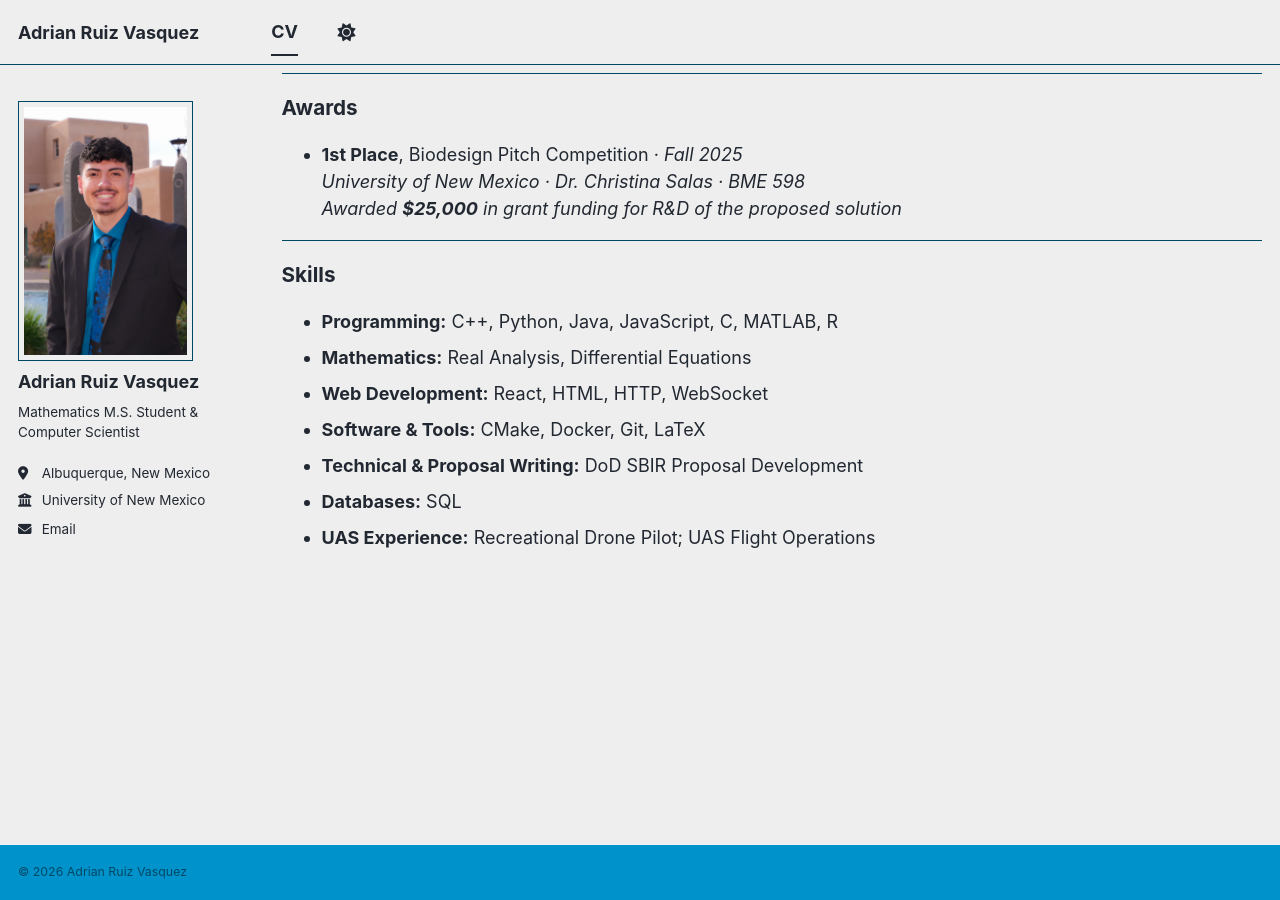
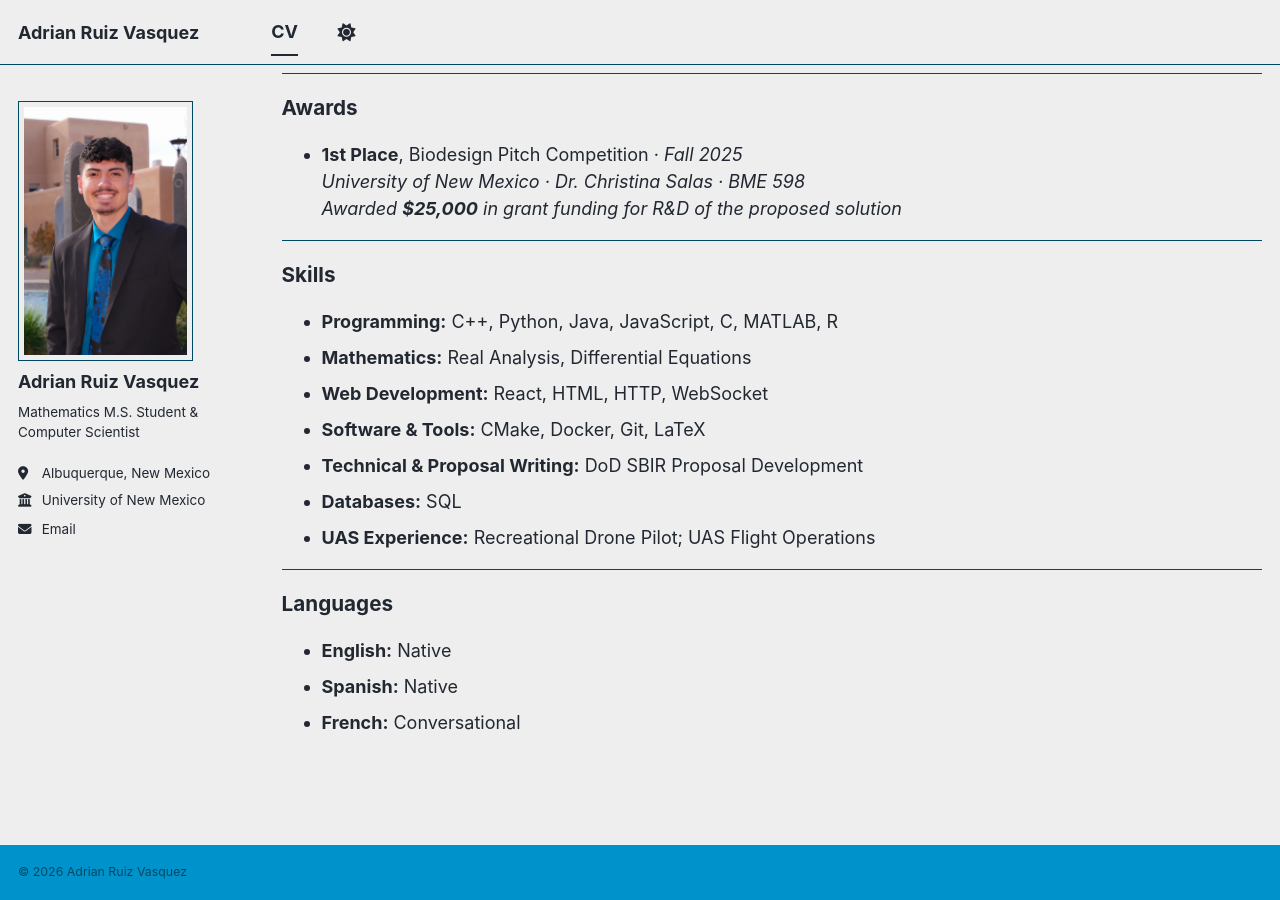
Before and after one commit to ADRIANRUIZVASQUEZ/ADRIANRUIZVASQUEZ.github.io, a Jekyll site: the page built from _pages/cv.md, in a window 1280 px wide and 900 px high, scrolled down 1944 px. Built offline with Jekyll 4.4.1, drawn with Linux system fonts in a browser that asks for light colours; a style sheet for code colours, icons or effects is not loaded.

Commit message:
added languages

```diff
--- a/_pages/cv.md
+++ b/_pages/cv.md
@@ -99,3 +99,11 @@ GPA: 4.0
 * **Technical & Proposal Writing:** DoD SBIR Proposal Development
 * **Databases:** SQL
 * **UAS Experience:** Recreational Drone Pilot; UAS Flight Operations
+
+---
+
+<p style="font-size: 1.15em; font-weight: bold; margin-top: 0; margin-bottom: 0.3em;">Languages</p>
+
+* **English:** Native
+* **Spanish:** Native
+* **French:** Conversational
```
